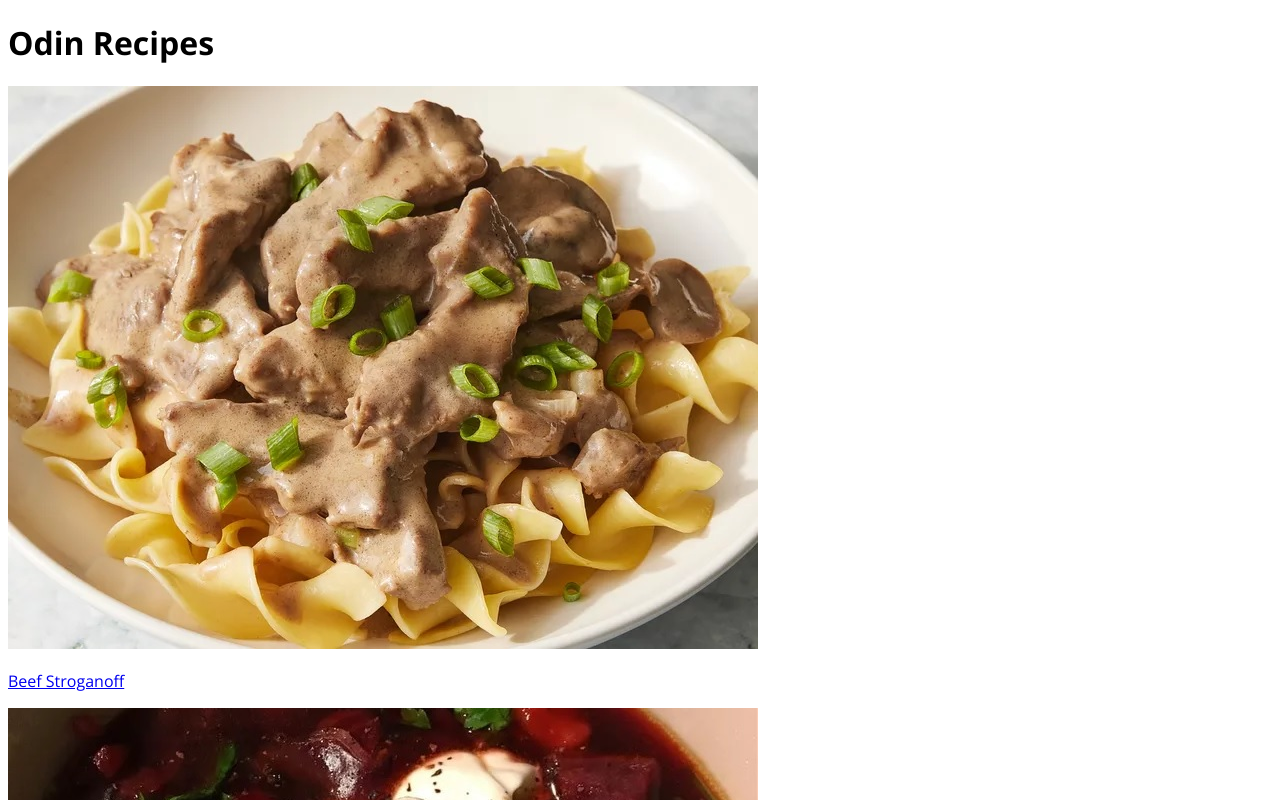
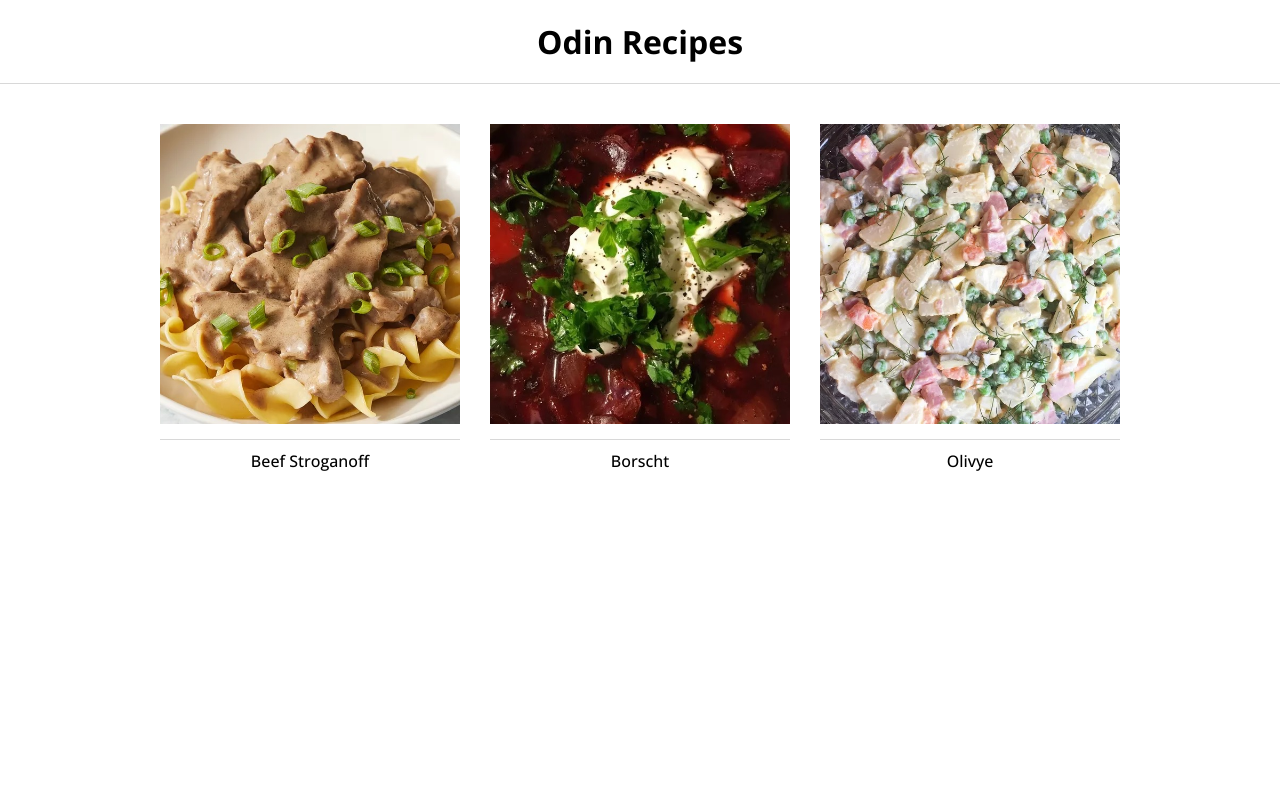
Before and after one commit to yppelu/odin-recipes, a plain HTML site: page index.html in a window 1280 px wide. Shown: the top 800 px of the page. Drawn offline with nearby package versions, Linux system fonts and the light colour scheme.

Commit message:
Form the index.html structure via style.css

```diff
--- a/style.css
+++ b/style.css
@@ -1,3 +1,40 @@
 * {
     font-family: 'Open Sans', sans-serif;
+    box-sizing: border-box;
+    padding: 0;
+    margin: 0;
 }
+
+.header {
+    text-align: center;
+    padding: 20px;
+    border-bottom: 1px solid rgba(100, 100, 100, 0.25);
+    margin-bottom: 40px;
+}
+
+.block-with-links-to-recipes {
+    display: flex;
+    flex-direction: row;
+    flex-wrap: wrap;
+    justify-content: center;
+    column-gap: 30px;
+}
+
+.link-to-recipe {
+    text-align: center;
+    text-decoration: none;
+    font-weight: 500;
+    color: rgb(0, 0, 0);
+}
+
+.link-to-recipe img {
+    height: 300px;
+    width: 300px;
+    object-fit: cover;
+}
+
+.link-to-recipe p {
+    padding: 10px;
+    border-top: 1px solid rgba(100, 100, 100, 0.25);
+    margin-top: 10px;
+}
```
